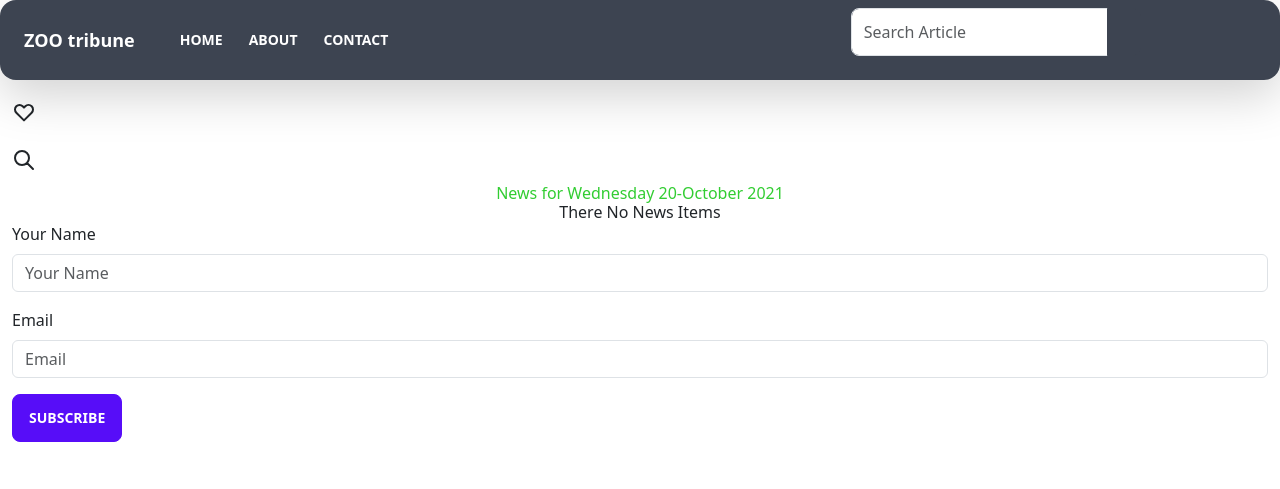
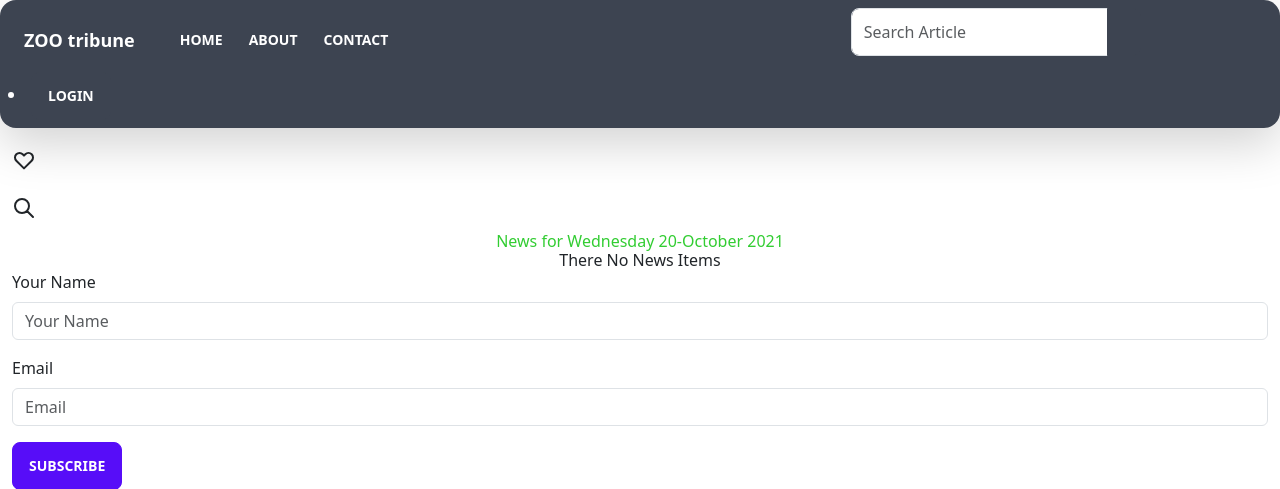
Before and after one commit to KenMwaura1/tribune, a Django app: page /today/ in a window 1280 px wide. Shown: the top 489 px of the page. Run offline with Django 3.2, Linux system fonts and the light colour scheme; data that the repository does not hold is empty; some libraries are stand-ins or nearby versions.

Commit message:
Updated the navbar and urls files

```diff
--- a/news/templates/navbar.html
+++ b/news/templates/navbar.html
@@ -44,6 +44,33 @@
             </form>
         </div>
         <!-- search form end -->
+        <div class="col-sm-6 col-md-6">
+            {% if user.is_authenticated %}
+                <ul>
+                    <li class="dropdown">
+                        <a href="#" class="dropdown-toggle btn btn-default" data-toggle="dropdown" role="button" aria-expanded="false">Account
+                            <span class="caret"></span>
+                        </a>
+                        <ul class="dropdown-menu" role="menu">
+                            <li>
+                                <a href="{%url 'newsToday'%}">Home</a>
+                            </li>
+                            <li>
+                                <a href="/accounts/password/change">Change Password</a>
+                            </li>
+                            <li>
+                                <a href="/logout">Logout</a>
+                            </li>
+                        </ul>
+                    </li>
+                </ul>
+            {% else %}
+                <li>
+                    <a class='btn btn-default' href="/accounts/login">Login</a>
+                </li>
+
+            {% endif %}
+        </div>
     </div>
         <div class="flex-none">
             <button class="btn btn-square btn-ghost">
--- a/z-tribune/urls.py
+++ b/z-tribune/urls.py
@@ -14,6 +14,7 @@ Including another URLconf
     2. Add a URL to urlpatterns:  path('blog/', include('blog.urls'))
 """
 from django.contrib import admin
+from django.contrib.auth.views import LogoutView
 from django.urls import path, include
 
 urlpatterns = [
@@ -21,4 +22,6 @@ urlpatterns = [
     path('', include('news.urls')),
     path('accounts/', include('django_registration.backends.one_step.urls')),
     path('accounts/', include('django.contrib.auth.urls')),
+    path('logout/', LogoutView, {"next_page": '/'}),
+    # path('accounts/login', )
 ]
```
